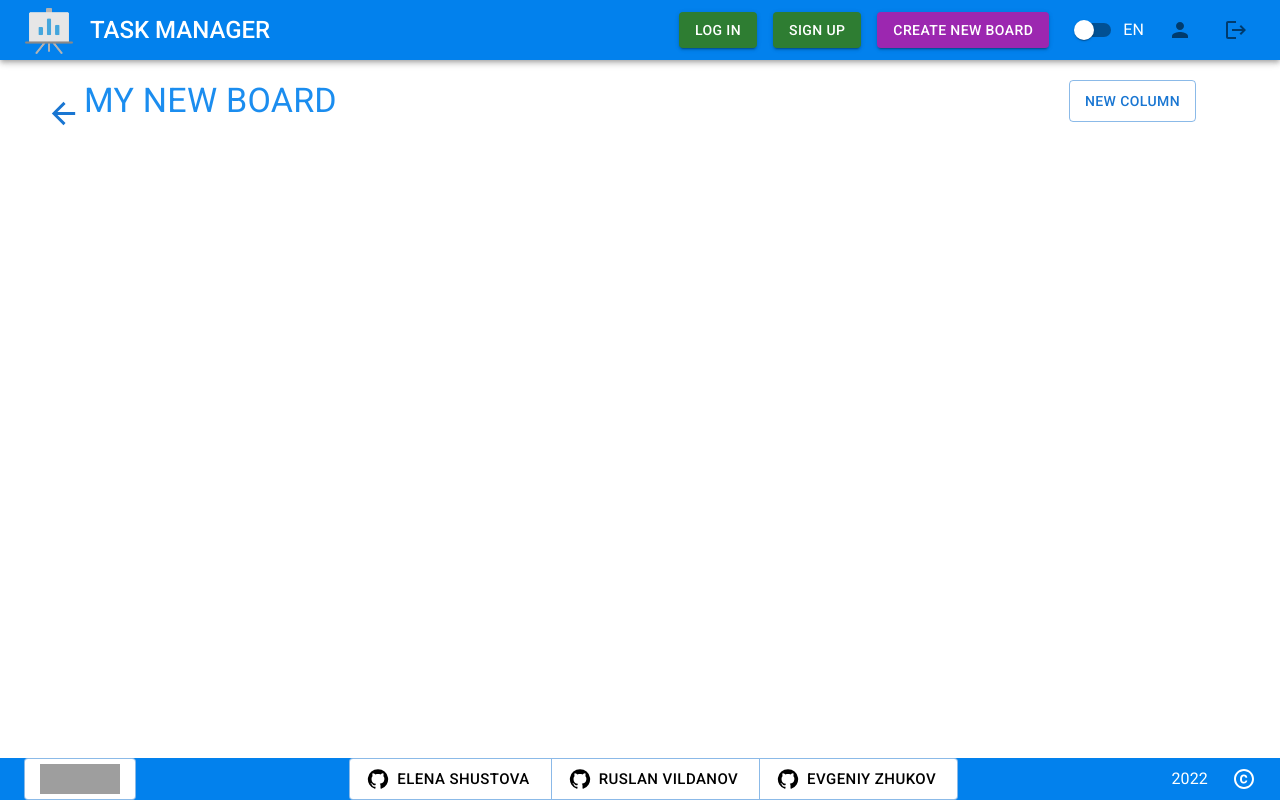
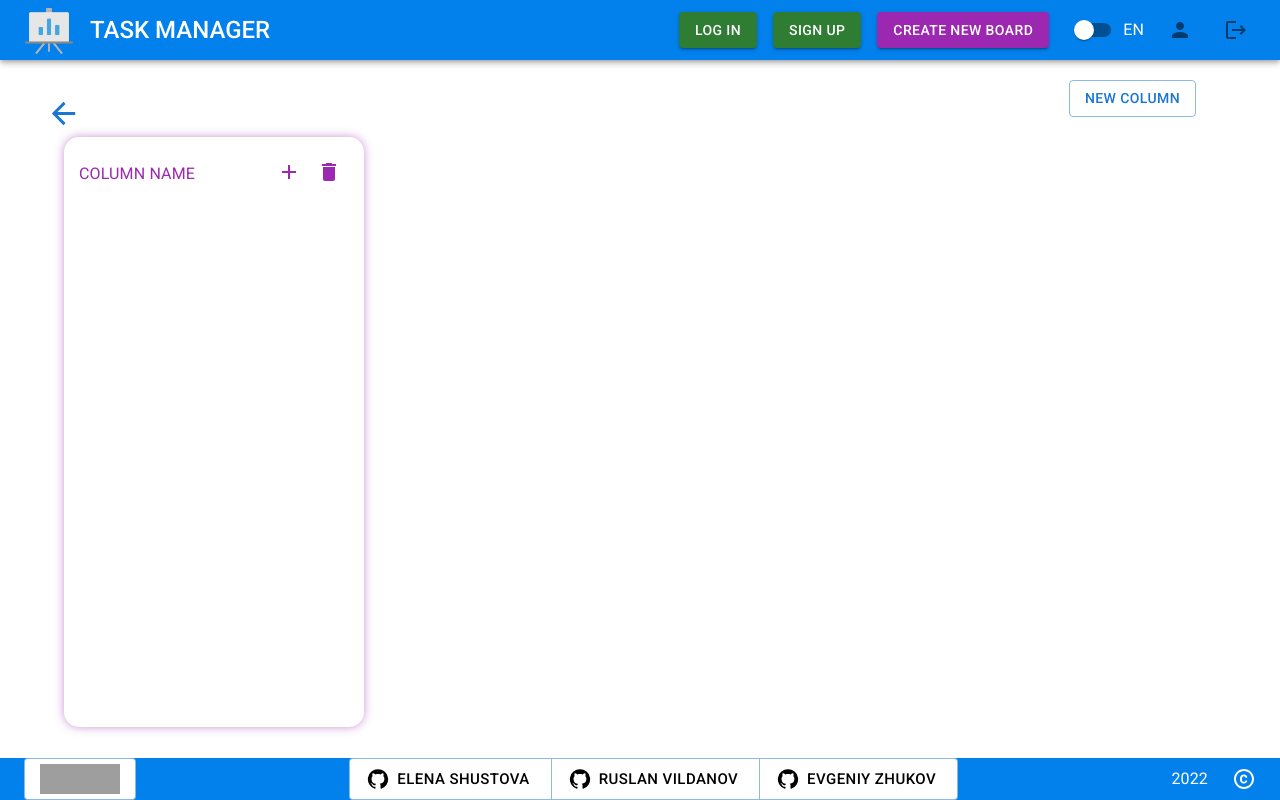
Before and after one commit to yaarusik/project-management-app, a React (Create React App) app: page /board in a window 1280 px wide. Built offline with nearby package versions, Linux system fonts and the light colour scheme; grey boxes are pictures that could not be loaded.

Commit message:
feat: add component modal window

```diff
--- a/src/Components/Api/columns.ts
+++ /dev/null
@@ -1,38 +0,0 @@
-import { BASE_URL } from '../../constants';
-import { createAsyncThunk } from '@reduxjs/toolkit';
-
-export const getColumns = createAsyncThunk('root/getColumns', async (boardID: string) => {
-  const res = await fetch(`${BASE_URL}/boards/${boardID}/columns`, {
-    method: 'GET',
-    headers: {
-      'Content-Type': 'application/json',
-      Authorization: `Bearer eyJhbGciOiJIUzI1NiIsInR5cCI6IkpXVCJ9.eyJ1c2VySWQiOiJmZDUwMjYxMS1kZGE0LTQzYTYtOTE2YS1jZTcxOTU2ZjFlZTgiLCJsb2dpbiI6InVzZXIwMDEiLCJpYXQiOjE2NTIzNDUyMDZ9.X3pw_uWTXBzbUqXLE8jlkTO8_ldVNav4iLYY_83Jjyw`,
-    },
-  });
-
-  const data = await res.json();
-
-  return data;
-});
-
-type INewColomnData = {
-  boardID: string;
-  titleName: string;
-  orderNum: number;
-};
-
-export const addNewColumn = createAsyncThunk(
-  'root/addNewColumn',
-  async (newColumnData: INewColomnData) => {
-    const response = await fetch(`${BASE_URL}/${newColumnData.boardID}/columns`, {
-      method: 'POST',
-      body: JSON.stringify({ title: newColumnData.titleName, order: newColumnData.orderNum }),
-      headers: {
-        'Content-Type': 'application/json',
-        Authorization: `Bearer eyJhbGciOiJIUzI1NiIsInR5cCI6IkpXVCJ9.eyJ1c2VySWQiOiJmZDUwMjYxMS1kZGE0LTQzYTYtOTE2YS1jZTcxOTU2ZjFlZTgiLCJsb2dpbiI6InVzZXIwMDEiLCJpYXQiOjE2NTIzNDUyMDZ9.X3pw_uWTXBzbUqXLE8jlkTO8_ldVNav4iLYY_83Jjyw`,
-      },
-    });
-    const data = await response.json();
-    return data;
-  }
-);
--- a/src/Components/BoardCard/index.tsx
+++ b/src/Components/BoardCard/index.tsx
@@ -9,17 +9,18 @@ import { IBoardCard } from './indexTypes';
 import Button from '@mui/material/Button';
 import { Link } from 'react-router-dom';
 import { deleteBoard } from '../Api/boards';
-import { getColumns } from '../Api/columns';
+import { setIsDeleteBoard, setSelectedBoardTitle } from '../../store/reducers/boardSlice';
 
 function BoardCard({ imgSrc, title, id }: IBoardCard) {
   const dispatch = useDispatch<AppDispatch>();
 
   const onClickDelete = () => {
     dispatch(deleteBoard(id));
+    dispatch(setIsDeleteBoard(id));
   };
 
-  const selectBoardHandler = () => {
-    dispatch(getColumns(id));
+  const onClickSelect = () => {
+    dispatch(setSelectedBoardTitle(title));
   };
 
   return (
@@ -33,7 +34,7 @@ function BoardCard({ imgSrc, title, id }: IBoardCard) {
       }}
     >
       <CardActionArea
-        onClick={selectBoardHandler}
+        onClick={onClickSelect}
         component={Link}
         to="/board"
         sx={{ display: 'flex', flexDirection: 'row', justifyContent: 'start', gap: '20px' }}
--- a/src/Components/Column/index.tsx
+++ b/src/Components/Column/index.tsx
@@ -10,7 +10,7 @@ export const Column = () => {
         <TitleWrapper>
           <Title>Column Name</Title>
           <Box>
-            <IconButton aria-label="delete">
+            <IconButton aria-label="add">
               <AddIcon color="secondary" />
             </IconButton>
             <IconButton aria-label="delete">
--- a/src/Components/CreateNewBoard/index.tsx
+++ b/src/Components/CreateNewBoard/index.tsx
@@ -1,17 +1,22 @@
 import { useDispatch } from 'react-redux';
 import { AppDispatch } from '../../store/store';
 import { setIsCreateNewBoard } from '../../store/reducers/boardSlice';
-import { useForm } from 'react-hook-form';
+import { SubmitHandler, useForm } from 'react-hook-form';
 import TextField from '@mui/material/TextField';
 import { IconButton } from '@mui/material';
 import CloseIcon from '@mui/icons-material/Close';
 
 import { Title, Submit } from '../../Pages/PageSignup/indexStyles';
 import { Overlay, ModalWin } from './indexStyles';
-import { addNewBoard } from '../Api/boards';
 import { IFetchBoard } from '../../Pages/MainPage/indexTypes';
+import { setIsCreateNewColumn } from '../../store/reducers/columnSlice';
 
-const CreateNewBoard = () => {
+type ITitle = {
+  titleName: string;
+  submitFunc: SubmitHandler<IFetchBoard>;
+};
+
+const CreateNewBoard = ({ titleName, submitFunc }: ITitle) => {
   const { register, handleSubmit } = useForm<IFetchBoard>();
   const dispatch = useDispatch<AppDispatch>();
 
@@ -21,16 +26,12 @@ const CreateNewBoard = () => {
 
   const onClickClose = () => {
     dispatch(setIsCreateNewBoard(false));
-  };
-
-  const createBoard = (data: IFetchBoard) => {
-    dispatch(addNewBoard(data.title));
-    dispatch(setIsCreateNewBoard(false));
+    dispatch(setIsCreateNewColumn(false));
   };
 
   return (
     <Overlay>
-      <ModalWin onClick={onClicWin} onSubmit={handleSubmit(createBoard)}>
+      <ModalWin onClick={onClicWin} onSubmit={handleSubmit(submitFunc)}>
         <IconButton
           onClick={onClickClose}
           sx={{ position: 'absolute', left: '88%', bottom: '85%' }}
@@ -38,7 +39,7 @@ const CreateNewBoard = () => {
         >
           <CloseIcon />
         </IconButton>
-        <Title>Create new board</Title>
+        <Title>Create new {titleName}</Title>
         <TextField
           InputProps={{
             ...register('title'),
@@ -50,7 +51,7 @@ const CreateNewBoard = () => {
           helperText="Please enter your title board"
         />
         <Submit type="submit" variant="outlined" color="secondary">
-          Create new board
+          Create new {titleName}
         </Submit>
       </ModalWin>
     </Overlay>
--- a/src/Pages/BoardPage/index.tsx
+++ b/src/Pages/BoardPage/index.tsx
@@ -3,29 +3,38 @@ import { Button, IconButton } from '@mui/material';
 import ArrowBackIcon from '@mui/icons-material/ArrowBack';
 import { BoardWrapper, TitleBox, Title } from './indexStyles';
 import { setIsCreateNewColumn } from '../../store/reducers/columnSlice';
+import { RootState } from '../../store/store';
+import { Link } from 'react-router-dom';
+import CreateNewBoard from '../../Components/CreateNewBoard';
 import { Column } from '../../Components/Column';
-import { RootState } from '../../store/store';
 
 const BoardPage = () => {
   const { isCreateNewColumn } = useSelector((state: RootState) => state.columnSlice);
+  const { selectedBoardTitle } = useSelector((state: RootState) => state.boardSlice);
   const dispatch = useDispatch();
 
   const newColumnHandler = () => {
     dispatch(setIsCreateNewColumn(true));
   };
 
+  const createColumn = () => {
+    // TODO: запрос к бэку на создание колонки
+    dispatch(setIsCreateNewColumn(false));
+  };
+
   return (
     <BoardWrapper>
       <TitleBox component="div">
-        <IconButton sx={{ position: 'absolute', left: '3%', top: '11%' }}>
+        <IconButton sx={{ position: 'absolute', left: '3%', top: '11%' }} component={Link} to="/">
           <ArrowBackIcon fontSize="large" color="primary" />
         </IconButton>
-        <Title variant="h4">My new board</Title>
+        <Title variant="h4">{selectedBoardTitle}</Title>
         <Button variant="outlined" onClick={newColumnHandler}>
           New column
         </Button>
       </TitleBox>
-      {isCreateNewColumn && <Column />}
+      {isCreateNewColumn && <CreateNewBoard titleName={'column'} submitFunc={createColumn} />}
+      <Column />
     </BoardWrapper>
   );
 };
--- a/src/Pages/MainPage/index.tsx
+++ b/src/Pages/MainPage/index.tsx
@@ -9,18 +9,27 @@ import { RootState, AppDispatch } from '../../store/store';
 import { getBoards } from '../../Components/Api/boards';
 import { IFetchBoard } from './indexTypes';
 import { iconArray } from '../../constants';
+import { addNewBoard } from '../../Components/Api/boards';
+import { setIsCreateNewBoard } from '../../store/reducers/boardSlice';
 
 function MainPage() {
   const {
     currentBoardTitle: title,
     boards,
     isCreateNewBoard,
+    isDeleteBoard,
   } = useSelector((state: RootState) => state.boardSlice);
   const dispatch = useDispatch<AppDispatch>();
 
   useEffect(() => {
+    console.log('boards');
     dispatch(getBoards());
-  }, [title, boards]);
+  }, [title, isDeleteBoard]);
+
+  const createBoard = (data: IFetchBoard) => {
+    dispatch(addNewBoard(data.title));
+    dispatch(setIsCreateNewBoard(false));
+  };
 
   return (
     <Container sx={{ maxWidth: 'xl', minHeight: 'calc(100vh - 100px)' }}>
@@ -63,7 +72,7 @@ function MainPage() {
                 />
               );
             })}
-            {isCreateNewBoard && <CreateNewBoard />}
+            {isCreateNewBoard && <CreateNewBoard titleName={'board'} submitFunc={createBoard} />}
           </>
         </Box>
       </Box>
--- a/src/store/initialState.ts
+++ b/src/store/initialState.ts
@@ -1,6 +1,7 @@
 const initialState = {
   isCreateNewBoard: false,
   isCreateNewColumn: false,
+  isDeleteBoard: '',
   boards: [
     {
       id: '',
@@ -8,6 +9,14 @@ const initialState = {
     },
   ],
   currentBoardTitle: '',
+  selectedBoardTitle: '',
+  columns: [
+    {
+      id: '',
+      title: '',
+      order: 0,
+    },
+  ],
 };
 
 export default initialState;
--- a/src/store/reducers/boardSlice.ts
+++ b/src/store/reducers/boardSlice.ts
@@ -8,6 +8,12 @@ export const rootSlice = createSlice({
   reducers: {
     setIsCreateNewBoard: (state, action) => {
       state.isCreateNewBoard = action.payload;
+    },
+    setIsDeleteBoard: (state, action) => {
+      state.isDeleteBoard = action.payload;
+    },
+    setSelectedBoardTitle: (state, action) => {
+      state.selectedBoardTitle = action.payload;
     },
   },
   extraReducers: (builder) => {
@@ -20,6 +26,6 @@ export const rootSlice = createSlice({
   },
 });
 
-export const { setIsCreateNewBoard } = rootSlice.actions;
+export const { setIsCreateNewBoard, setIsDeleteBoard, setSelectedBoardTitle } = rootSlice.actions;
 
 export default rootSlice.reducer;
```
Also changed, not shown: src/store/reducers/columnSlice.ts (+0 -9 lines), 1 other file (tests, documents, lock files or other folders).
